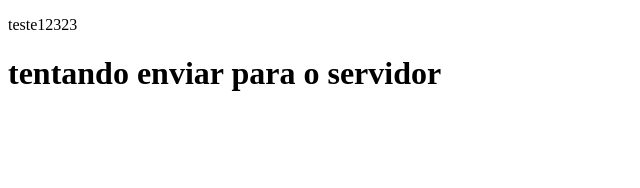
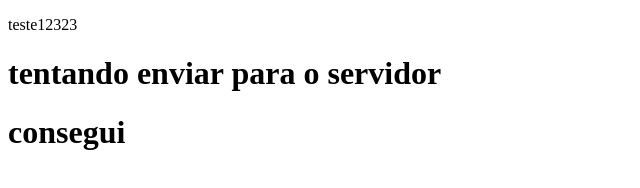
Before and after one commit to gilsonjr28/projeto_final_Senai, a plain HTML site: page index.html in a window 1280 px wide. Shown: the whole page, without its empty margins (0-640 px from the left). Drawn offline with Linux system fonts and the light colour scheme.

Commit message:
varias modificações

```diff
--- a/index.html
+++ b/index.html
@@ -9,5 +9,6 @@
 <body>
 	<p>teste12323</p>
 	<h1>tentando enviar para o servidor</h1>
+	<h1>consegui</h1>
 </body>
 </html>
```
